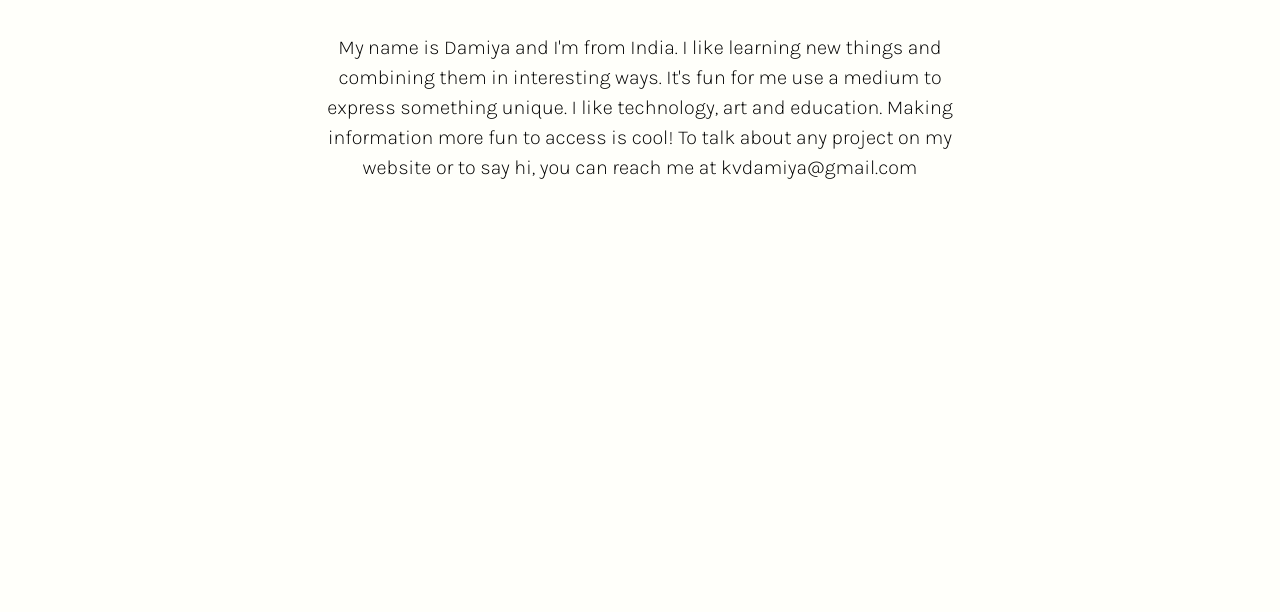
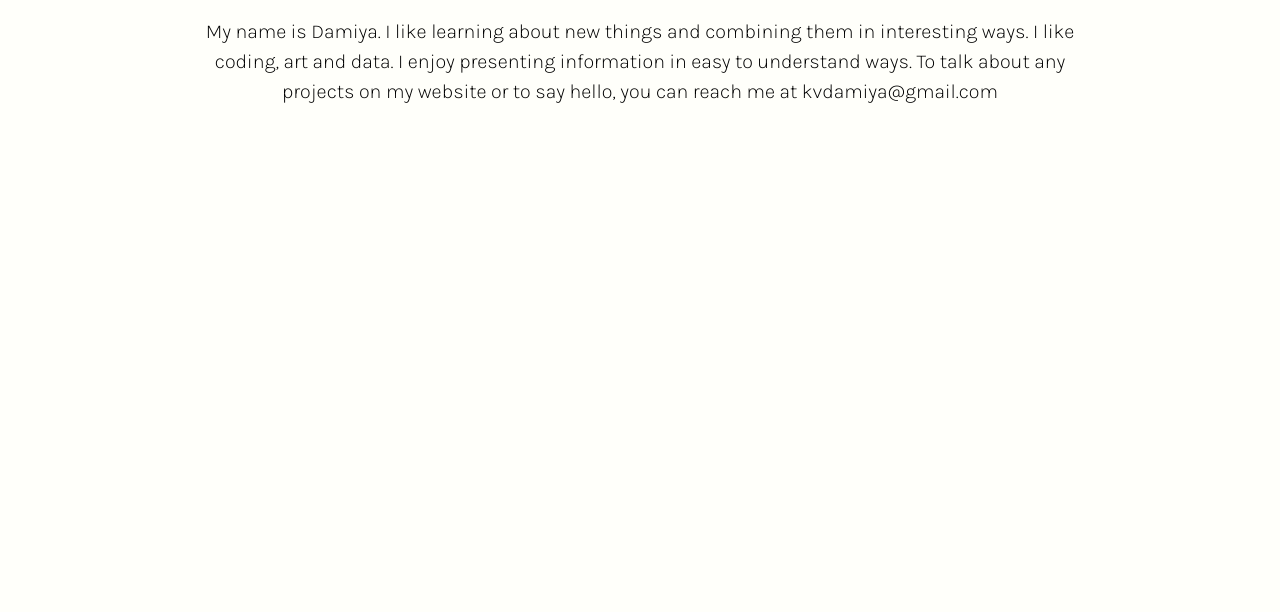
Before and after one commit to Damiyakv/hello, a plain HTML site: page about.html in a window 1280 px wide. Shown: the part 188-800 px from the top of the page. Drawn offline with Linux system fonts and the light colour scheme.

Commit message:
Update about.html

```diff
--- a/about.html
+++ b/about.html
@@ -6,7 +6,9 @@
     <title>Coding </title>
     <link rel="stylesheet" href="style.css">
     <style>
-
+        body{
+            background-color: #FFFFFA;
+        }
     </style>
 </head>
 <body>
@@ -17,7 +19,7 @@
             <h2 id="home"><a href="index.html">Home</a></h2>
 
     </header>
-<div class="wrapper">
+
 <div class="aboutContainer">
     <div id="divAbout"><h2>
         Hello!
@@ -26,11 +28,11 @@
 
     <div id="divAbout2">
     <h3>
-        My name is Damiya and I'm from India. I like learning new things and combining them in interesting ways. It's fun for me use a medium to express something unique. I like technology, art and education. Making information more fun to access is cool! To talk about any project on my website or to say hi, you can reach me at kvdamiya@gmail.com
+        My name is Damiya. I like learning about new things and combining them in interesting ways. I like coding, art and data. I enjoy presenting information in easy to understand ways. To talk about any projects on my website or to say hello, you can reach me at kvdamiya@gmail.com
     </h3>
     </div>
 </div>
-</div>
+
 
 
     <script src="myscripts1.js"></script>
```
